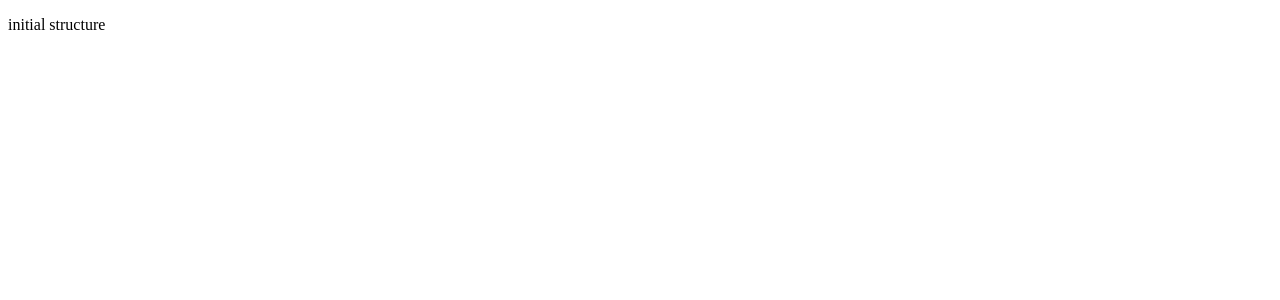
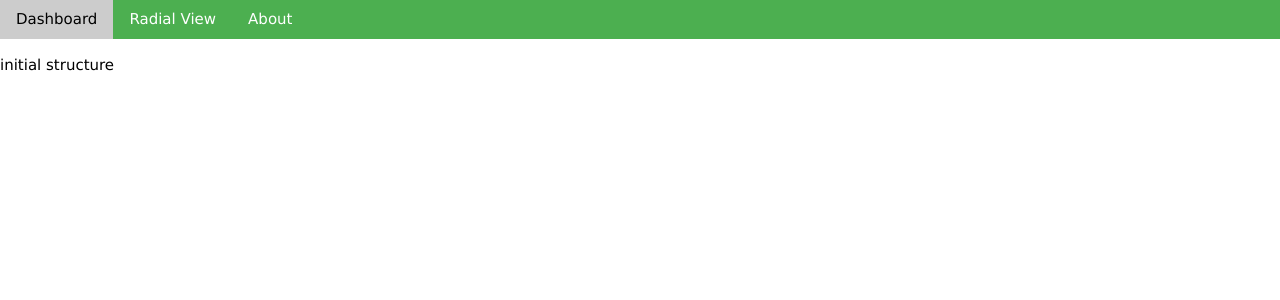
Before and after one commit to ParthPan7/DisasterVisualization, a Flask app: page / in a window 1280 px wide. Before the commit the part shown is almost empty. Shown: the top 300 px of the page. Run offline with Flask 2, Linux system fonts and the light colour scheme.

Commit message:
"Initial Navigation bar Added"

```diff
--- a/templates/index.html
+++ b/templates/index.html
@@ -2,12 +2,19 @@
 <html lang="en">
 <head>
   <meta charset="utf-8">
+  <meta name="viewport" content="width=device-width, initial-scale=1">
+    <link rel="stylesheet" href="https://www.w3schools.com/w3css/4/w3.css">
   <style>
   </style>
 </head>
 <body>
 
+<div class="w3-bar w3-green">
+  <form method="get" action="/home"> <a href="#" class="w3-bar-item w3-button"  onclick="event.target.parentNode.submit();">Dashboard</a> </form>
+  <form method="get" action="/map"> <a href="#" class="w3-bar-item w3-button"  onclick="event.target.parentNode.submit();">Radial View</a> </form>
+  <form method="get" action="/about"> <a href="#" class="w3-bar-item w3-button"  onclick="event.target.parentNode.submit();">About</a></form>
 
+</div>
 <script src="https://d3js.org/d3.v5.min.js"></script>
 <script>
 
```
